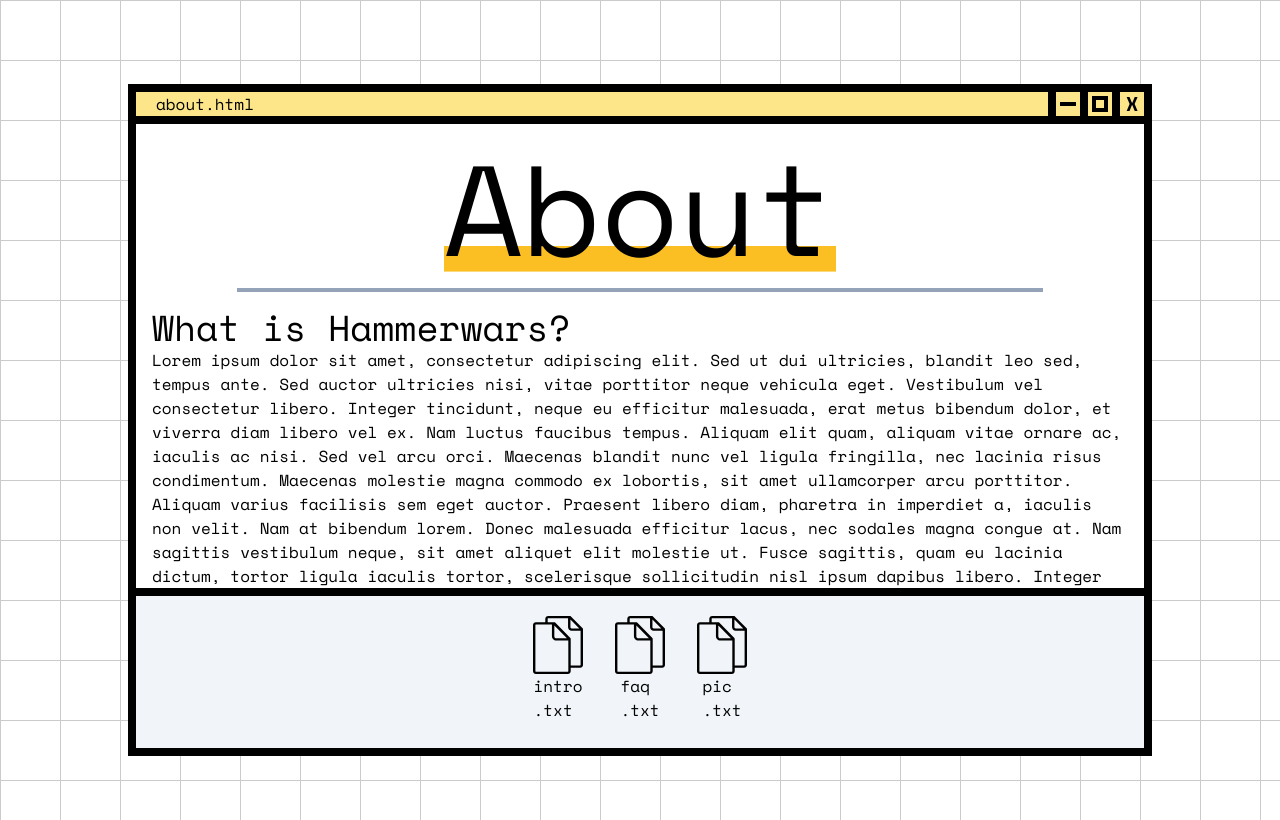
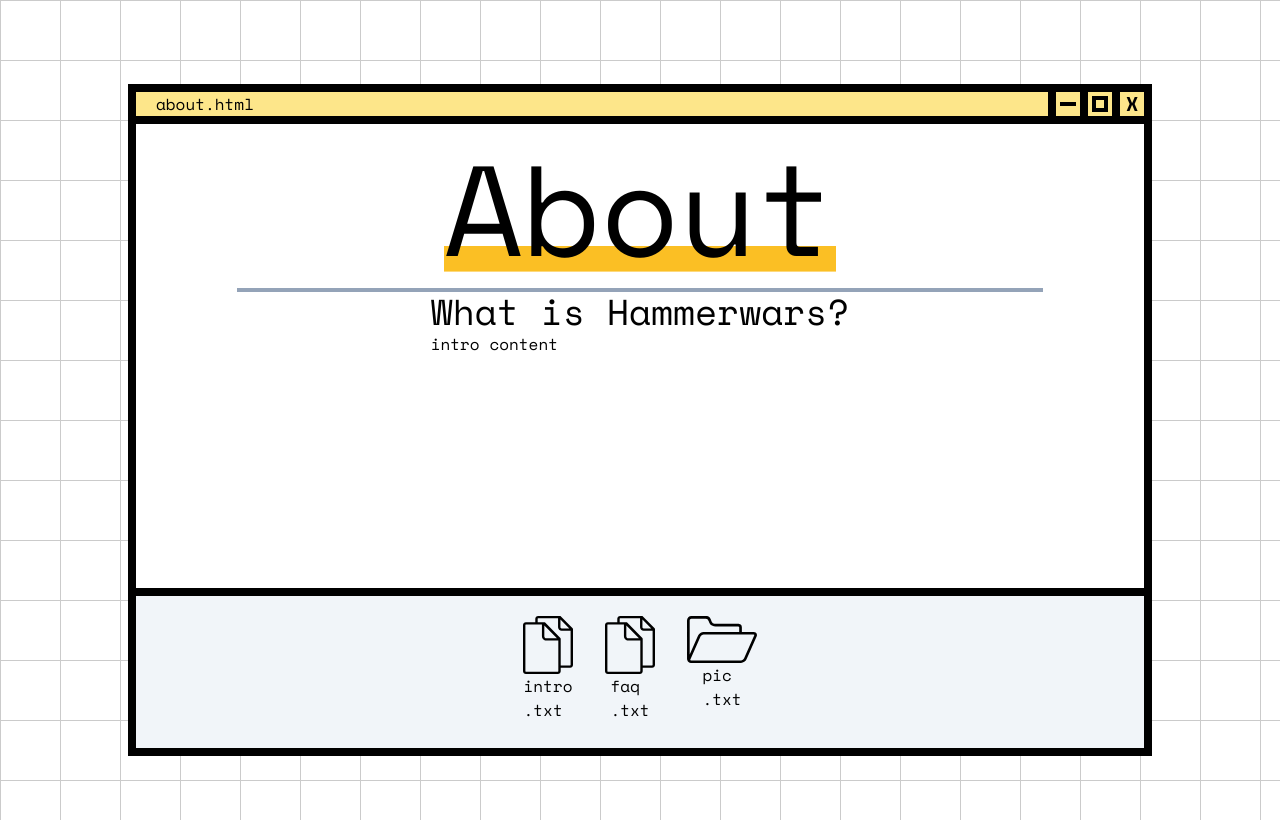
Before and after one commit to purduehackers/hammerwars, a Next.js app: page / in a window 1280 px wide. Shown: the part 780-1600 px from the top of the page. Built offline with nearby package versions, Linux system fonts and the light colour scheme; a web font is replaced by a local one.

Commit message:
add button

```diff
--- a/components/about-v3.tsx
+++ b/components/about-v3.tsx
@@ -1,11 +1,20 @@
-import { useContext } from "react"
+import { useContext, useState } from "react"
 import Draggable from "react-draggable"
 import Image from "next/image"
+import Faq from "./about/faq"
+import Intro from "./about/intro"
 
 import { DraggableContext } from '../context/draggable-context'
 
+const files = {
+    "intro": <Intro />,
+    "faq": <Faq />,
+}
+
 const AboutV3 = () => {
     const { draggable } = useContext(DraggableContext);
+    const [file, setFile] = useState<string>("intro");
+
     return (
         <div className="flex justify-center h-screen place-items-center max-w-screen">
             <Draggable disabled={!draggable} handle=".handle">
@@ -36,10 +45,7 @@ const AboutV3 = () => {
                                 >About</div>
                             </div>
                             <div className="w-4/5 mt-4 border-t-4 border-slate-400"></div>
-                            <div className="p-4">
-                                <h1 className="text-4xl font-medium">What is Hammerwars?</h1>
-                                Lorem ipsum dolor sit amet, consectetur adipiscing elit. Sed ut dui ultricies, blandit leo sed, tempus ante. Sed auctor ultricies nisi, vitae porttitor neque vehicula eget. Vestibulum vel consectetur libero. Integer tincidunt, neque eu efficitur malesuada, erat metus bibendum dolor, et viverra diam libero vel ex. Nam luctus faucibus tempus. Aliquam elit quam, aliquam vitae ornare ac, iaculis ac nisi. Sed vel arcu orci. Maecenas blandit nunc vel ligula fringilla, nec lacinia risus condimentum. Maecenas molestie magna commodo ex lobortis, sit amet ullamcorper arcu porttitor. Aliquam varius facilisis sem eget auctor. Praesent libero diam, pharetra in imperdiet a, iaculis non velit. Nam at bibendum lorem. Donec malesuada efficitur lacus, nec sodales magna congue at. Nam sagittis vestibulum neque, sit amet aliquet elit molestie ut. Fusce sagittis, quam eu lacinia dictum, tortor ligula iaculis tortor, scelerisque sollicitudin nisl ipsum dapibus libero. Integer at est eu magna ornare euismod. Sed pellentesque, metus eget consequat sollicitudin, elit lacus bibendum sem, id elementum mi odio at lacus. Praesent laoreet eros ante, quis suscipit metus vulputate sit amet. Maecenas viverra enim id consequat vulputate.
-                            </div>
+                            {files[file as keyof typeof files]}
                         </div>
 
                     </div>
@@ -47,10 +53,11 @@ const AboutV3 = () => {
                         <div className="flex flex-col place-items-center">
                             <Image
                                 src="/file.svg"
-                                alt="Picture of the author"
+                                alt="intro"
                                 width={50}
                                 height={50}
                                 className="mt-5"
+                                onClick={() => setFile("intro")}
                             />
                             <p className="">
                                 intro<br />
@@ -60,10 +67,11 @@ const AboutV3 = () => {
                         <div className="flex flex-col place-items-center">
                             <Image
                                 src="/file.svg"
-                                alt="Picture of the author"
+                                alt="faq"
                                 width={50}
                                 height={50}
                                 className="mt-5"
+                                onClick={() => setFile("faq")}
                             />
                             <p className="">
                                 faq<br />
@@ -72,10 +80,10 @@ const AboutV3 = () => {
                         </div>
                         <div className="flex flex-col place-items-center">
                             <Image
-                                src="/file.svg"
+                                src="/folder.svg"
                                 alt="Picture of the author"
-                                width={50}
-                                height={50}
+                                width={70}
+                                height={70}
                                 className="mt-5"
                             />
                             <p className="">
--- /dev/null
+++ b/components/about/faq.tsx
@@ -0,0 +1,9 @@
+const Faq = () => {
+    return (
+        <div>
+            <p>Faq content</p>
+        </div>
+    )
+}
+
+export default Faq;
--- /dev/null
+++ b/components/about/intro.tsx
@@ -0,0 +1,10 @@
+const Intro = () => {
+    return (
+        <div>
+            <h1 className="text-4xl font-medium">What is Hammerwars?</h1>
+            <p>intro content</p>
+        </div>
+    )
+}
+
+export default Intro;
```
Also changed, not shown: public/folder.svg (added).
